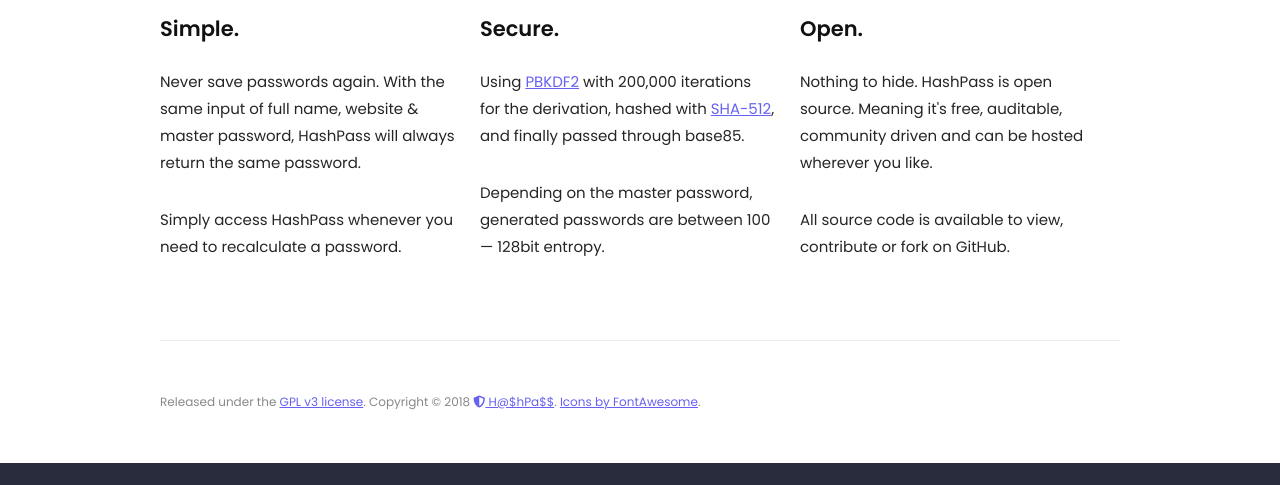
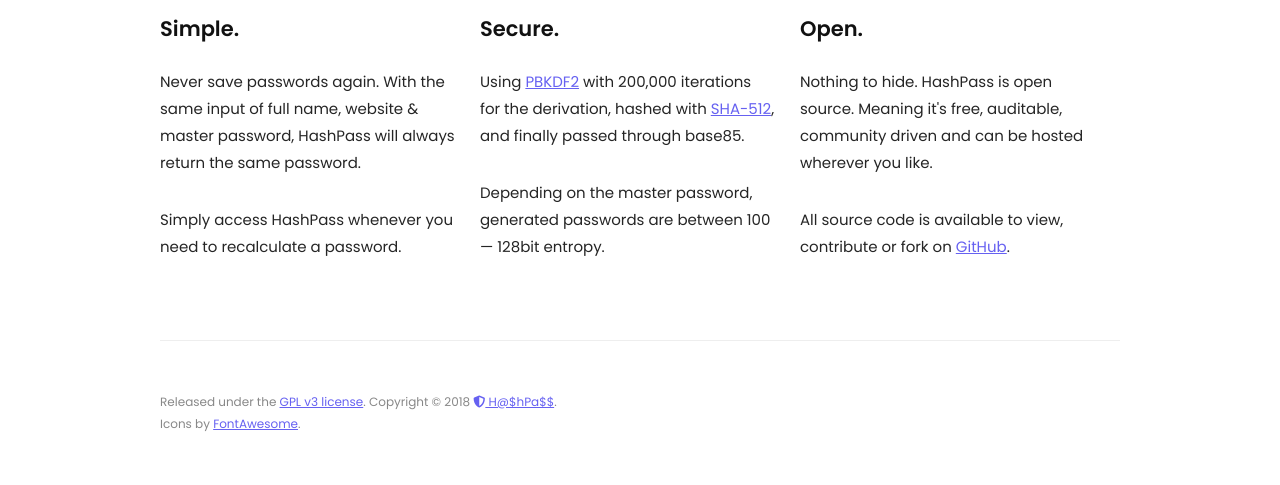
Before and after one commit to scottparry/hashpass, a PHP site: page / in a window 1280 px wide. Shown: the part 796-1281 px from the top of the page. Before the commit the page ends 1259 px from the top, so only its background shows below. Run offline with PHP 8.4, Linux system fonts and the light colour scheme.

Commit message:
Tweaked site HTML.

```diff
--- a/index.php
+++ b/index.php
@@ -38,7 +38,7 @@
                 <!-- nav -->
                 <nav id="primary">
                     <div id="site-logo">
-                        <h1><a href="#index"><i class="fas fa-shield-alt"></i> H@$hPa$$</a></h1>
+                        <h1><a href="#"><i class="fas fa-shield-alt"></i> H@$hPa$$</a></h1>
                     </div>
 
                     <ul>
@@ -130,7 +130,7 @@
                     <div class="one-third">
                         <h5>Open.</h5>
                         <p>Nothing to hide. HashPass is open source. Meaning it's free, auditable, community driven and can be hosted wherever you like.</p>
-                        <p>All source code is available to view, contribute or fork on GitHub.</p>
+                        <p>All source code is available to view, contribute or fork on <a href="//github.com/scottparry/hashpass" title="GitHub" target="_blank">GitHub</a>.</p>
                     </div>
 
                 </div>
@@ -144,8 +144,13 @@
     <!-- footer -->
     <footer id="main">
         <div id="copyright" class="boxed">
-            <p>Released under the <a href="//github.com/scottparry/hashpass/blob/master/LICENSE" target="
-                ">GPL v3 license</a>. Copyright &copy; 2018 <a href="//github.com/scottparry/hashpass" target="_blank"><i class="fas fa-shield-alt"></i> H@$hPa$$</a>. <a href="//fontawesome.com/" target="_blank">Icons by FontAwesome</a>.</p>
+            <p>
+	            Released under the <a href="//github.com/scottparry/hashpass/blob/master/LICENSE" target="_blank">GPL v3 license</a>.
+
+                Copyright &copy; 2018 <a href="#" target="_blank"><i class="fas fa-shield-alt"></i> H@$hPa$$</a>.
+                <br>
+                Icons by <a href="//fontawesome.com/" target="_blank">FontAwesome</a>.
+            </p>
         </div>
     </footer>
     <!-- /footer -->
```
